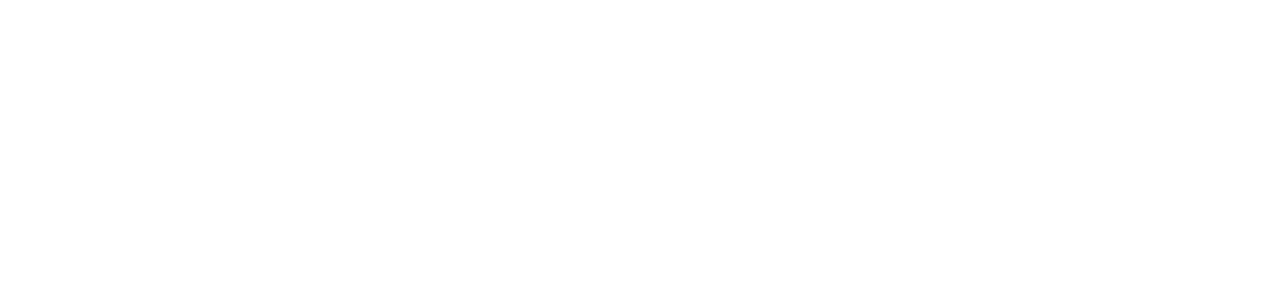
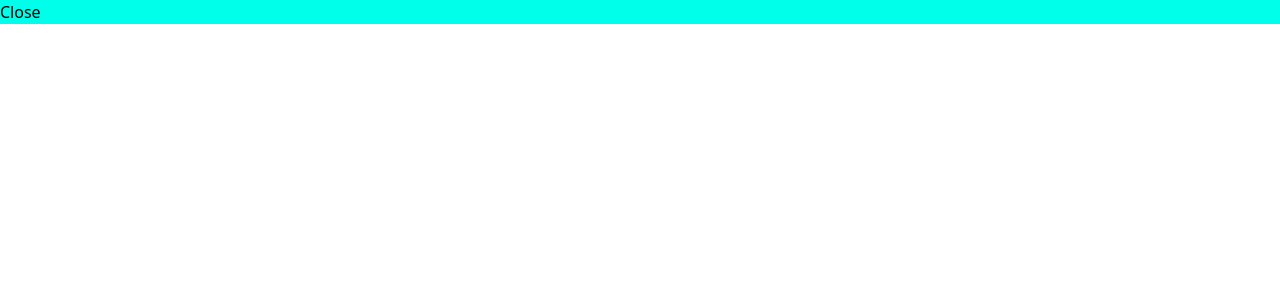
Before and after one commit to Laiba60/Neuromail, a React (Vite) app: page / in a window 1280 px wide. Shown: the top 300 px of the page. Built offline with nearby package versions, Linux system fonts and the light colour scheme.

Commit message:
Set the Router

```diff
--- a/package.json
+++ b/package.json
@@ -13,6 +13,7 @@
     "@tailwindcss/vite": "^4.1.10",
     "react": "^19.1.0",
     "react-dom": "^19.1.0",
+    "react-router-dom": "^7.6.2",
     "tailwindcss": "^4.1.10"
   },
   "devDependencies": {
--- a/src/App.jsx
+++ b/src/App.jsx
@@ -1,11 +1,18 @@
-import React from 'react'
+import React from "react";
+import { BrowserRouter as Router, Route, Routes } from "react-router-dom";
+import SentEmail from "./Components/SentEmail";
 
 const App = () => {
   return (
-    <div className="">
+    <Router>
+      <div className="">
+        <Routes>
+          <Route path="/" element={<SentEmail />} />
 
-    </div>
+        </Routes>
+      </div>
+    </Router>
   );
-}
+};
 
-export default App
+export default App;
--- /dev/null
+++ b/src/Components/SentEmail.jsx
@@ -0,0 +1,13 @@
+import React from 'react'
+
+const SentEmail = () => {
+  return (
+    <div className="bg-[#00FFEA]">
+      <div>
+Close
+      </div>
+    </div>
+  )
+}
+
+export default SentEmail
```
Also changed, not shown: src/Api/EmailApi.js (added), 1 other file (tests, documents, lock files or other folders).
